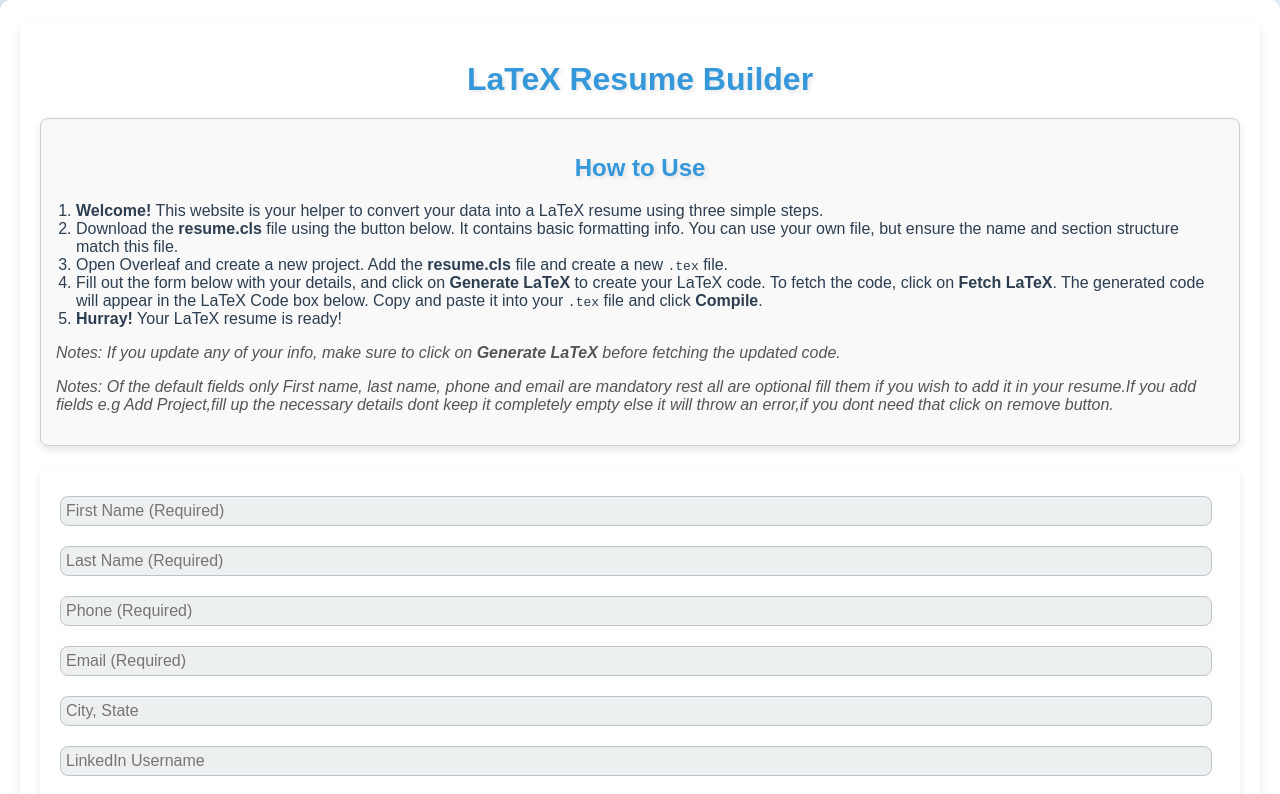
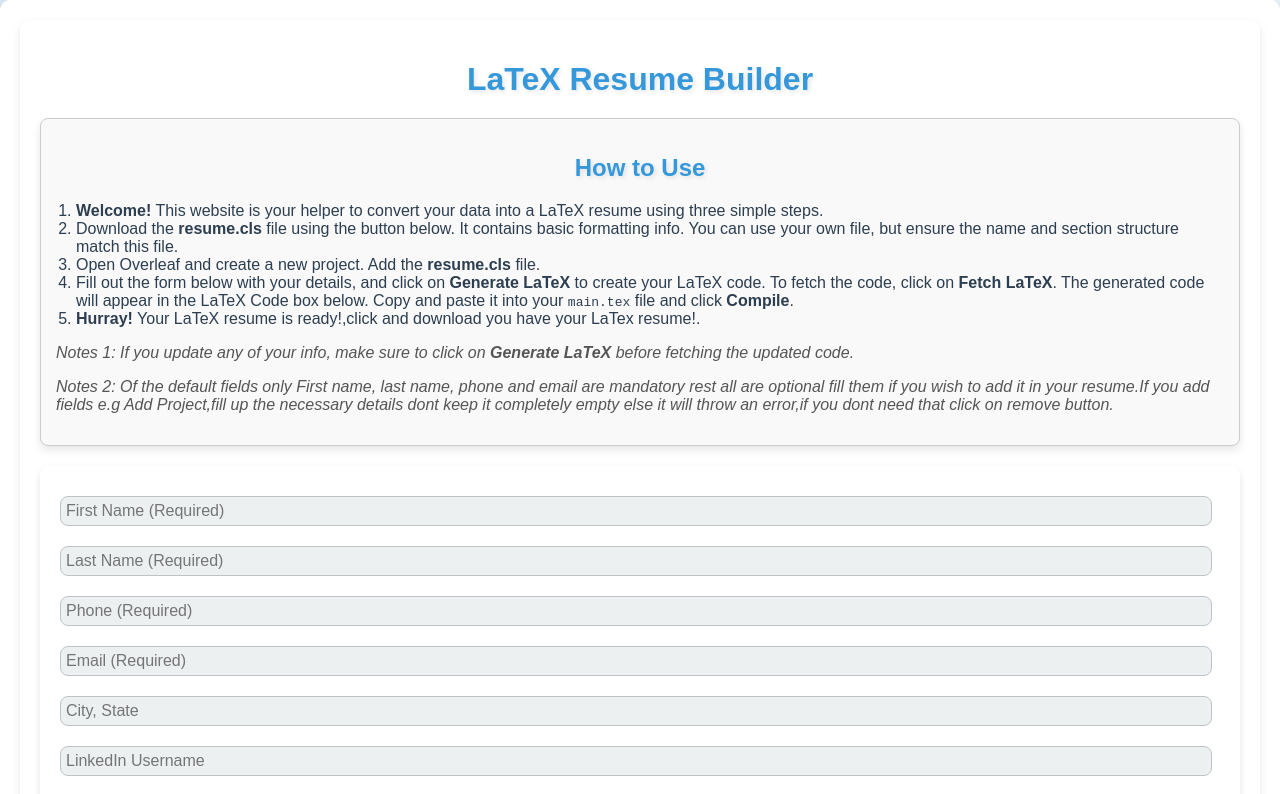
Before and after one commit to yashshah9279/info_to_latex_faang, a React (Vite) app in the folder frontend/my-react-app/: page / in a window 1280 px wide. Shown: the top 794 px of the page. Built offline with nearby package versions, Linux system fonts and the light colour scheme.

Commit message:
resume cls file name resolved

```diff
--- a/frontend/my-react-app/src/App.jsx
+++ b/frontend/my-react-app/src/App.jsx
@@ -43,7 +43,7 @@ const App = () => {
 
     setErrorMessage('');
     try {
-      const response = await axios.post('http://localhost:5000/users', {
+      const response = await axios.post('https://info-to-latex-faang.onrender.com/users', {
         firstName,
         lastName,
         phone,
@@ -74,7 +74,7 @@ const App = () => {
 
   const handleFetchLatex = async () => {
     try {
-      const response = await axios.get('http://localhost:5000/generate-latex', {
+      const response = await axios.get('https://info-to-latex-faang.onrender.com/generate-latex', {
         responseType: 'text',
       });
       setLatexCode(response.data);
@@ -116,22 +116,22 @@ const App = () => {
           file, but ensure the name and section structure match this file.
         </li>
         <li>
-          Open Overleaf and create a new project. Add the <strong>resume.cls</strong> file and create a new <code>.tex</code> file.
+          Open Overleaf and create a new project. Add the <strong>resume.cls</strong> file.
         </li>
         <li>
           Fill out the form below with your details, and click on <strong>Generate LaTeX</strong> to create your LaTeX code. To fetch
           the code, click on <strong>Fetch LaTeX</strong>. The generated code will appear in the LaTeX Code box below. Copy and paste
-          it into your <code>.tex</code> file and click <strong>Compile</strong>.
+          it into your <code>main.tex</code> file and click <strong>Compile</strong>.
         </li>
         <li>
-          <strong>Hurray!</strong> Your LaTeX resume is ready!
+          <strong>Hurray!</strong> Your LaTeX resume is ready!,click and download you have your LaTex resume!.
         </li>
       </ol>
       <p style={{ fontStyle: 'italic', color: '#555' }}>
-        Notes: If you update any of your info, make sure to click on <strong>Generate LaTeX</strong> before fetching the updated code.
+        Notes 1: If you update any of your info, make sure to click on <strong>Generate LaTeX</strong> before fetching the updated code.
       </p>
       <p style={{ fontStyle: 'italic', color: '#555' }}>
-        Notes: Of the default fields only First name, last name, phone and email are mandatory rest all are optional fill them if you wish to add it in your resume.If you add fields e.g Add Project,fill up the necessary details dont keep it completely empty else it will throw an error,if you dont need that click on remove button.
+        Notes 2: Of the default fields only First name, last name, phone and email are mandatory rest all are optional fill them if you wish to add it in your resume.If you add fields e.g Add Project,fill up the necessary details dont keep it completely empty else it will throw an error,if you dont need that click on remove button.
              </p>
     </div>
 
```
